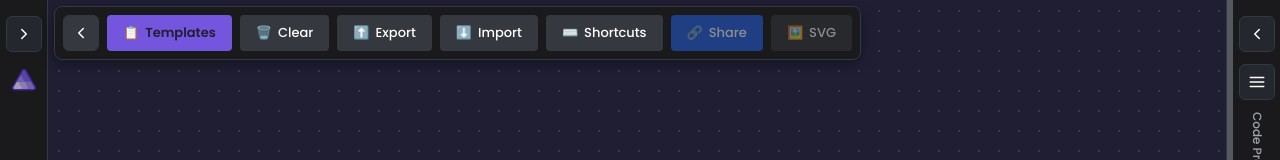
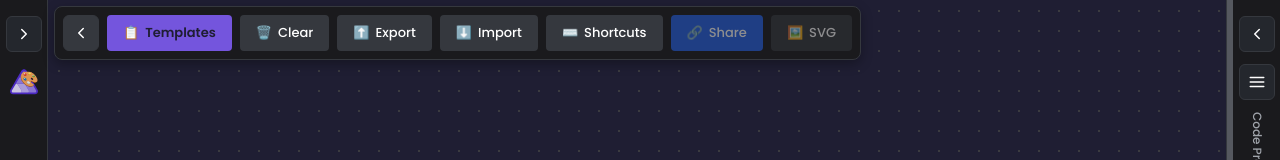
Before and after one commit to IEvangelist/play.aspire.dev, a React (Vite) app: page / in a window 1280 px wide. Both pictures are taken after a click on the button 285 px from the left and 36 px from the top of the page. Shown: the top 160 px of the page. Built offline with nearby package versions, Linux system fonts and the light colour scheme.

Commit message:
feat(ResourcePalette): update logo source and improve image styles

```diff
--- a/src/components/playground/ResourcePalette.tsx
+++ b/src/components/playground/ResourcePalette.tsx
@@ -1,6 +1,6 @@
 import { useState, useMemo } from 'react';
 import { aspireResources, resourceCategories, type AspireResource } from '../../data/aspire-resources';
-import aspireLogo from '../../assets/aspire-logo-256.svg';
+import paletteLogo from '/favicon.svg';
 
 interface ResourcePaletteProps {
   onResourceDragStart: (event: React.DragEvent, resource: AspireResource) => void;
@@ -75,13 +75,13 @@ export default function ResourcePalette({ onResourceDragStart, onAddResource, is
           </svg>
         </button>
         <img
-          src={aspireLogo}
-          alt="Aspire"
+          src={paletteLogo}
+          alt="Aspire Playground"
           style={{
-            height: '24px',
+            height: '28px',
             width: 'auto',
             marginTop: '16px',
-            opacity: 0.7,
+            opacity: 0.9,
           }}
         />
 
@@ -218,7 +218,7 @@ export default function ResourcePalette({ onResourceDragStart, onAddResource, is
               gap: '10px',
             }}
           >
-            <img src={aspireLogo} alt="Aspire" style={{ height: '28px', width: 'auto', paddingRight: '4px' }} />
+            <img src={paletteLogo} alt="Aspire Playground" style={{ height: '32px', width: 'auto', paddingRight: '4px' }} />
             Resource <span style={{ color: 'var(--sl-color-accent-high)' }}>Palette</span>
           </h2>
           <button
```
Also changed, not shown: favicon.svg.
